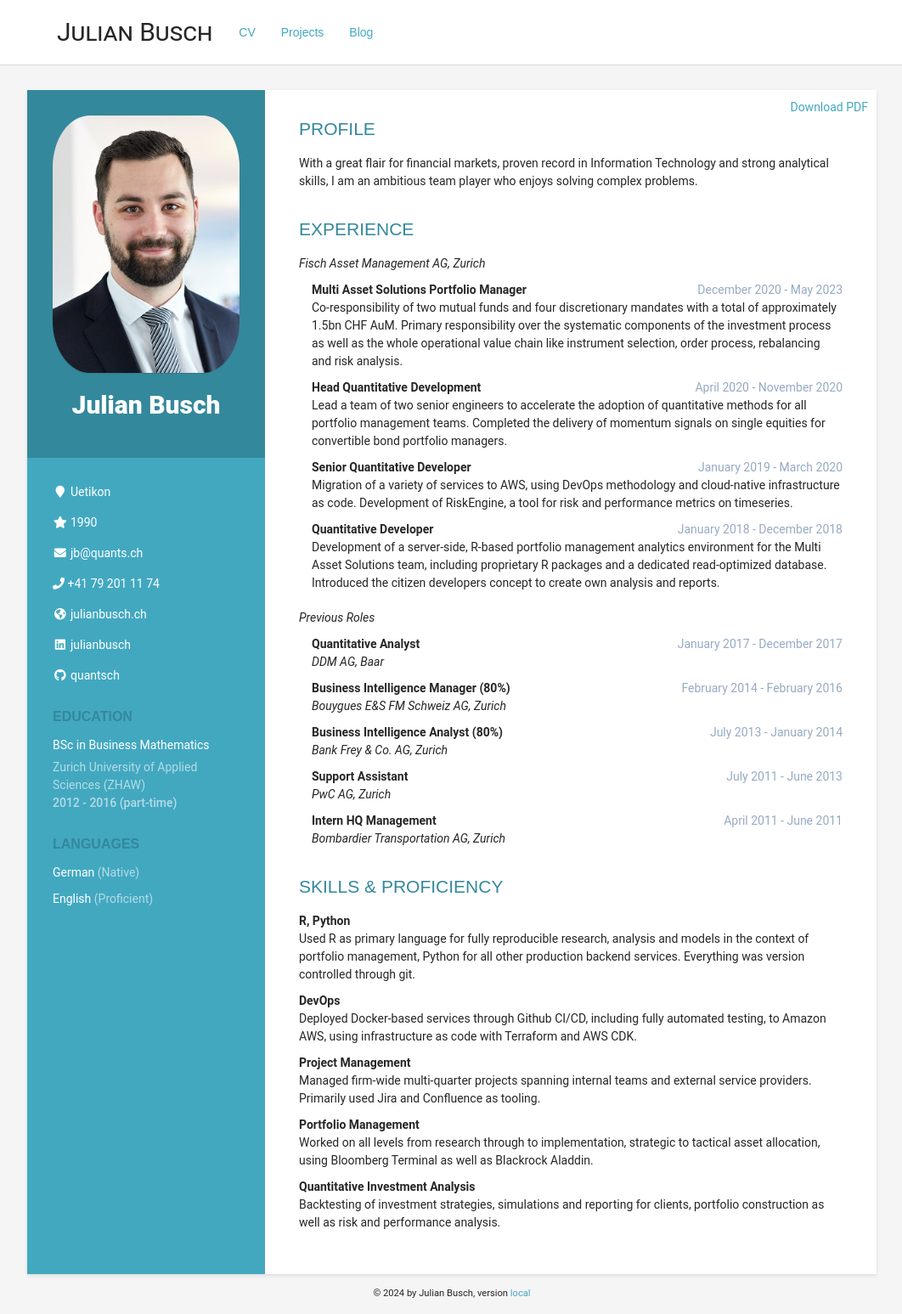
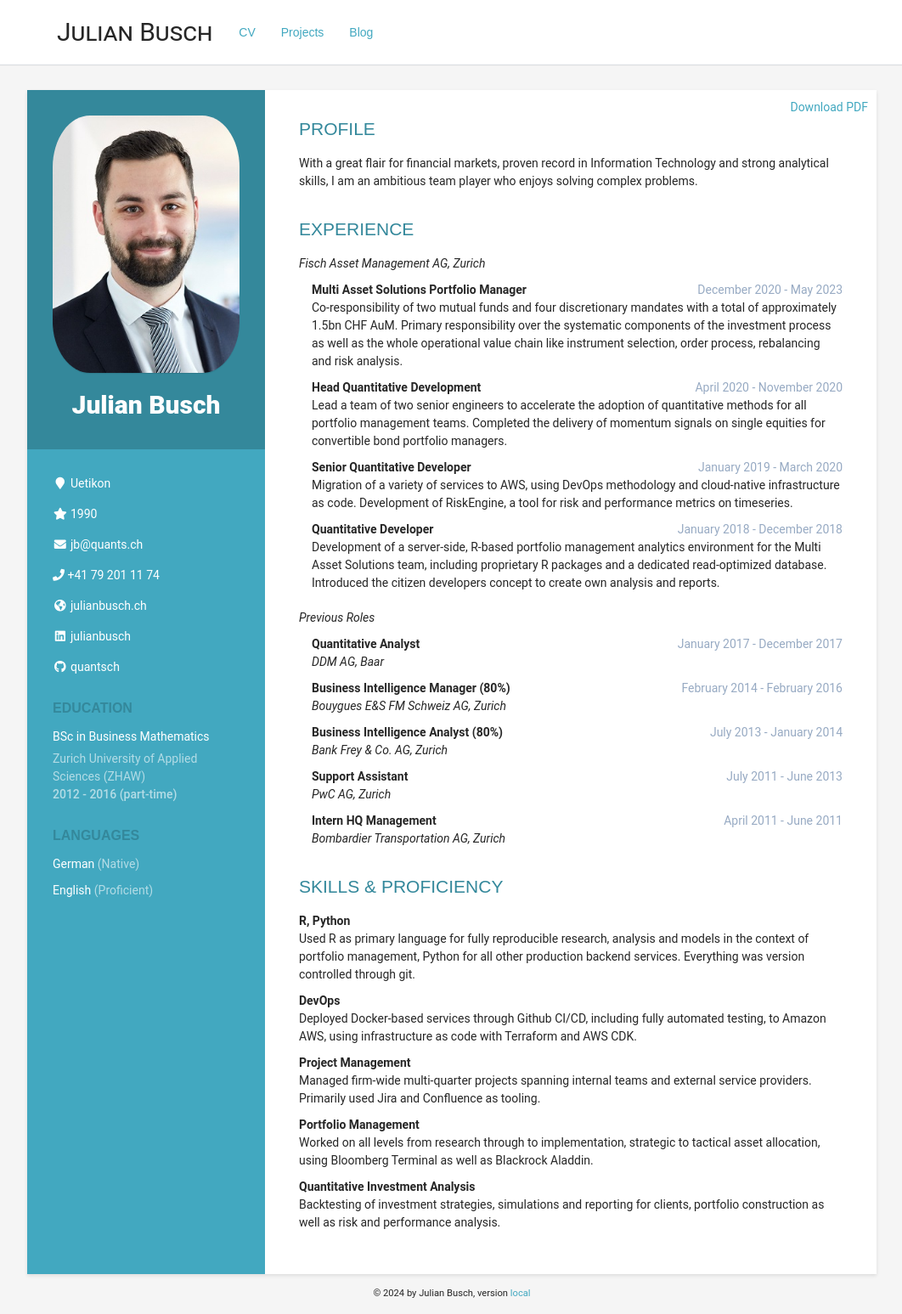
Before and after one commit to quantsch/quantsch.github.io, a Jekyll site: the page built from index.md, in a window 1280 px wide. Shown: the whole page at 85% size, without its empty margins (108-1170 px from the left). Built offline with Jekyll 4.4.1, drawn with Linux system fonts in a browser that asks for light colours.

Commit message:
adjust margin due to removed tagline

```diff
--- a/_sass/_cv.scss
+++ b/_sass/_cv.scss
@@ -37,8 +37,7 @@
     .name {
         font-size: 30px;
         font-weight: 900;
-        margin-top: 0;
-        margin-bottom: 10px;
+        margin: 0;
     }
     .tagline {
         color: rgba(256, 256, 256, 0.6);
```
